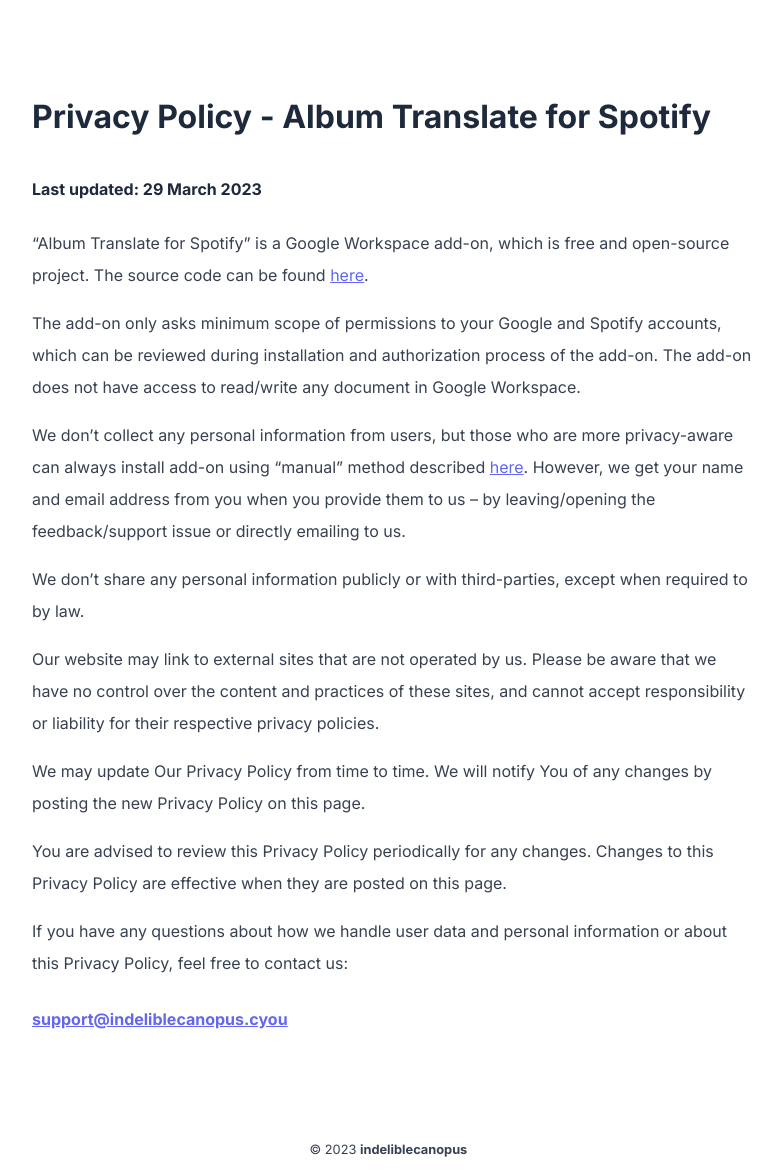
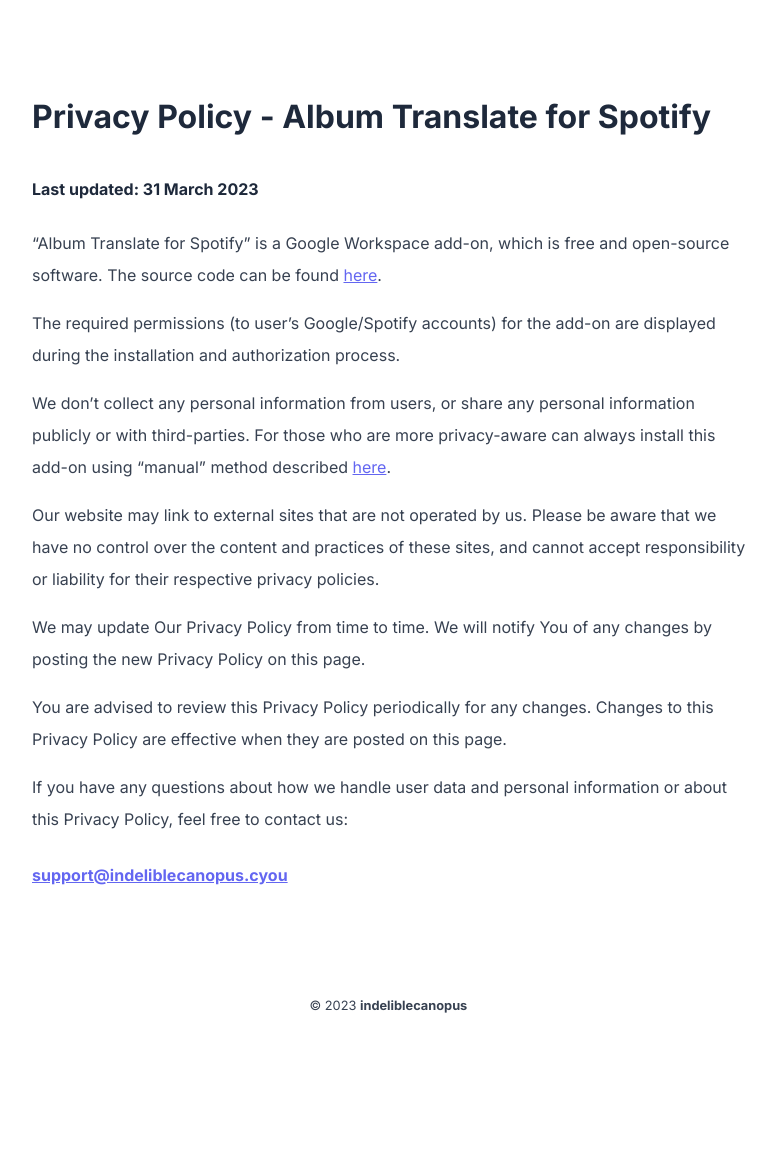
Before and after one commit to indeliblecanopus/indeliblecanopus.github.io, a Jekyll site: the page built from projects/album-translate-for-spotify/privacy-policy.md, in a window 1280 px wide. Shown: the whole page, without its empty margins (248-1029 px from the left). Built offline with Jekyll 4.4.1, drawn with Linux system fonts in a browser that asks for light colours; our own code applies the rules of GitHub Pages for plain Markdown files; after the commit the page ends 1032 px from its top, so only the background shows below that.

Commit message:
Update [PP1];

```diff
--- a/projects/album-translate-for-spotify/privacy-policy.md
+++ b/projects/album-translate-for-spotify/privacy-policy.md
@@ -5,15 +5,13 @@ robots: noindex
 
 # Privacy Policy - Album Translate for Spotify
 
-#### Last updated: 29 March 2023
+#### Last updated: 31 March 2023
 
-"Album Translate for Spotify" is a Google Workspace add-on, which is free and open-source project. The source code can be found [here](https://github.com/indeliblecanopus/album-translate-for-spotify){:target="_blank"}.
+"Album Translate for Spotify" is a Google Workspace add-on, which is free and open-source software. The source code can be found [here](https://github.com/indeliblecanopus/album-translate-for-spotify){:target="_blank"}.
 
-The add-on only asks minimum scope of permissions to your Google and Spotify accounts, which can be reviewed during installation and authorization process of the add-on. The add-on does not have access to read/write any document in Google Workspace.
+The required permissions (to user's Google/Spotify accounts) for the add-on are displayed during the installation and authorization process.
 
-We don't collect any personal information from users, but those who are more privacy-aware can always install add-on using "manual" method described [here](https://github.com/indeliblecanopus/album-translate-for-spotify#install-the-add-on){:target="_blank"}. However, we get your name and email address from you when you provide them to us – by leaving/opening the feedback/support issue or directly emailing to us.
-
-We don’t share any personal information publicly or with third-parties, except when required to by law.
+We don't collect any personal information from users, or share any personal information publicly or with third-parties. For those who are more privacy-aware can always install this add-on using "manual" method described [here](https://github.com/indeliblecanopus/album-translate-for-spotify#install-the-add-on){:target="_blank"}.
 
 Our website may link to external sites that are not operated by us. Please be aware that we have no control over the content and practices of these sites, and cannot accept responsibility or liability for their respective privacy policies.
 
```
